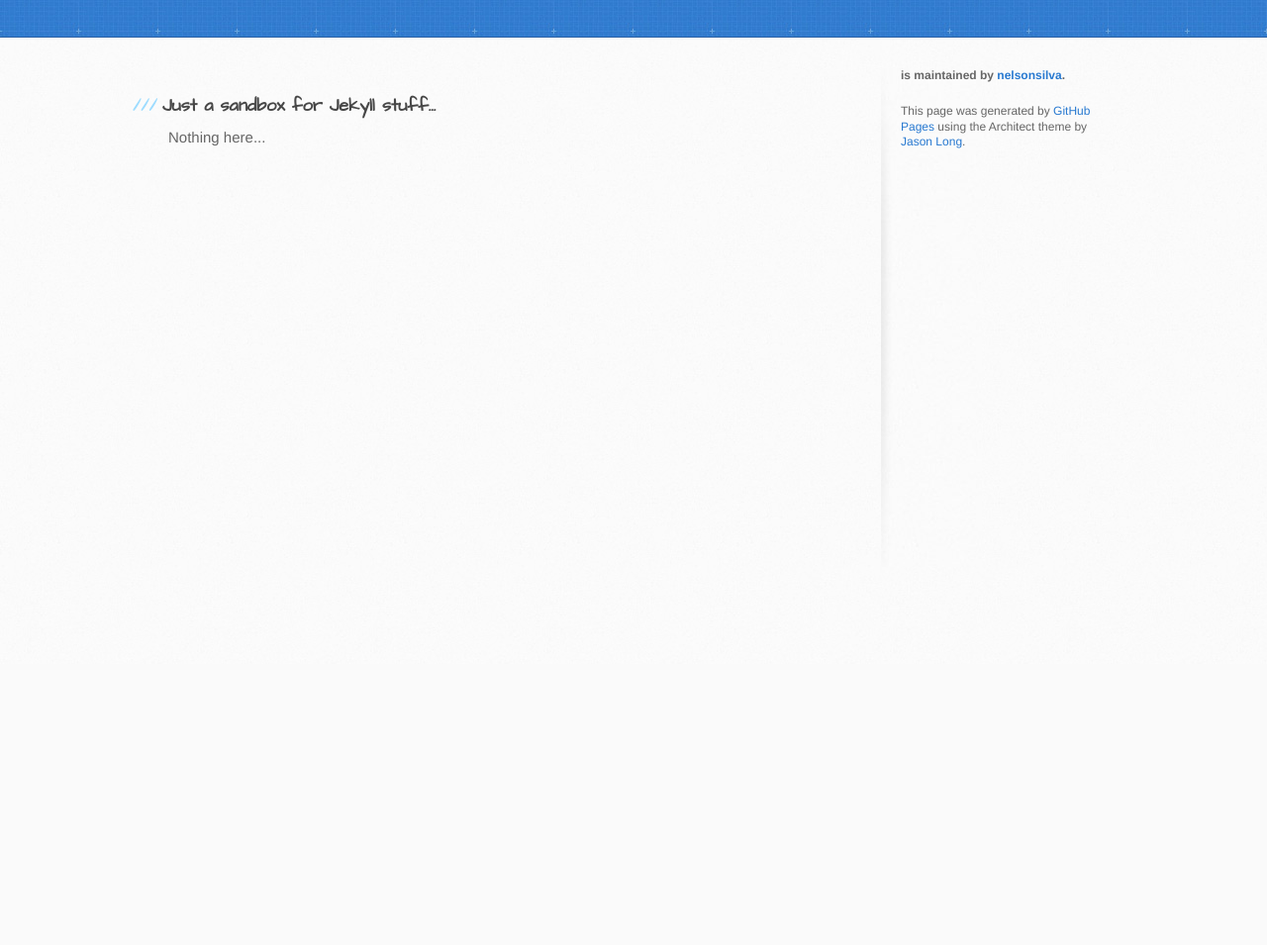
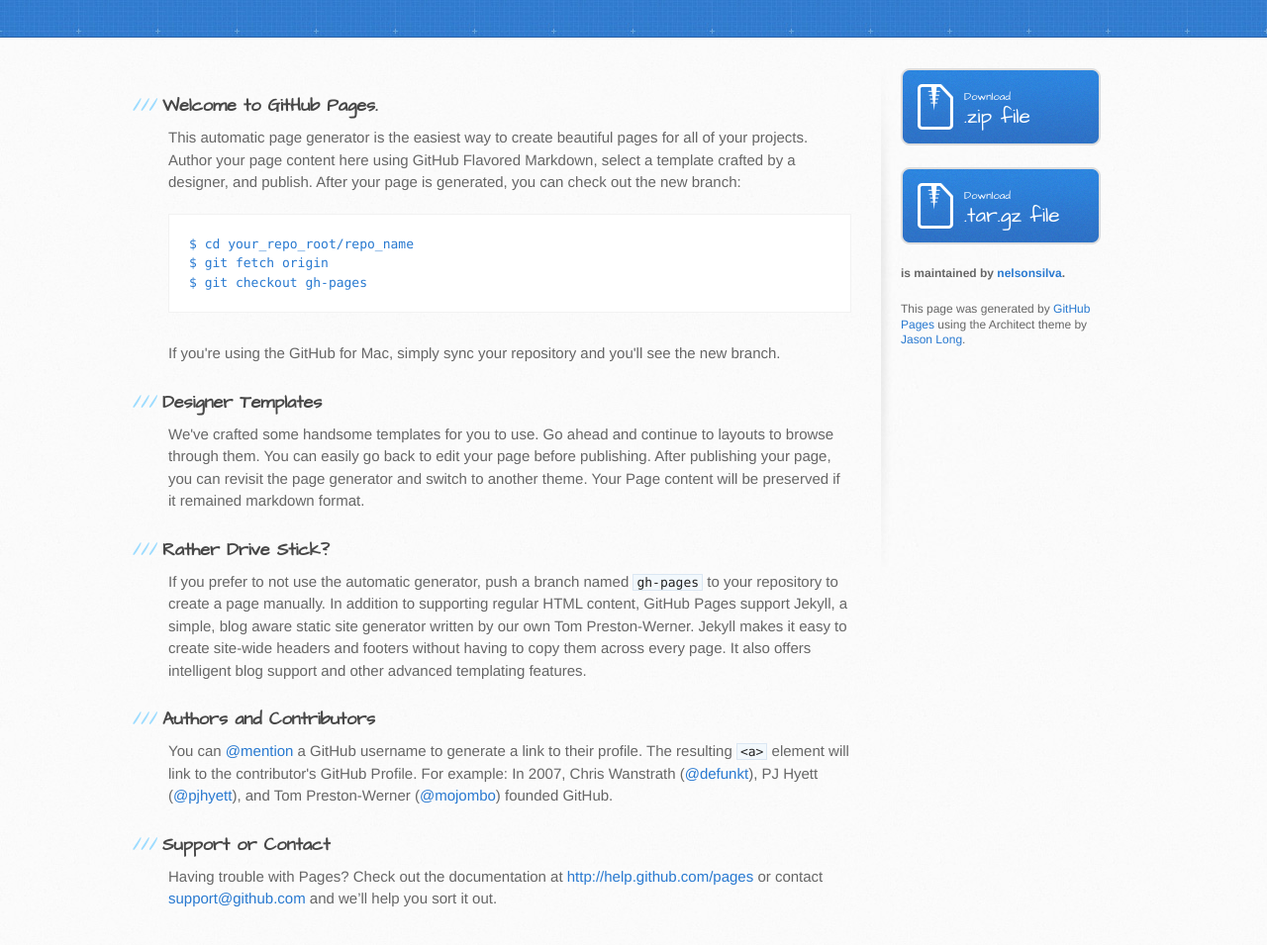
Before and after one commit to nelsonsilva/jekyll-sandbox, a plain HTML site: page index.html in a window 1280 px wide. Shown: the part 129-1084 px from the top of the page at 99% size. Before the commit the page ends 800 px from the top, so only its background shows below. Drawn offline with Linux system fonts and the light colour scheme.

Commit message:
Revert "Test the web hook"
This reverts commit 0ee35bdc9b67c134b586cca3112872e2c6926eac.

```diff
--- a/index.html
+++ b/index.html
@@ -28,11 +28,43 @@
     <div id="content-wrapper">
       <div class="inner clearfix">
         <section id="main-content">
-          <h3>Just a sandbox for Jekyll stuff...</h3>
-          Nothing here...
+          <h3>Welcome to GitHub Pages.</h3>
+
+<p>This automatic page generator is the easiest way to create beautiful pages for all of your projects. Author your page content here using GitHub Flavored Markdown, select a template crafted by a designer, and publish. After your page is generated, you can check out the new branch:</p>
+
+<pre><code>$ cd your_repo_root/repo_name
+$ git fetch origin
+$ git checkout gh-pages
+</code></pre>
+
+<p>If you're using the GitHub for Mac, simply sync your repository and you'll see the new branch.</p>
+
+<h3>Designer Templates</h3>
+
+<p>We've crafted some handsome templates for you to use. Go ahead and continue to layouts to browse through them. You can easily go back to edit your page before publishing. After publishing your page, you can revisit the page generator and switch to another theme. Your Page content will be preserved if it remained markdown format.</p>
+
+<h3>Rather Drive Stick?</h3>
+
+<p>If you prefer to not use the automatic generator, push a branch named <code>gh-pages</code> to your repository to create a page manually. In addition to supporting regular HTML content, GitHub Pages support Jekyll, a simple, blog aware static site generator written by our own Tom Preston-Werner. Jekyll makes it easy to create site-wide headers and footers without having to copy them across every page. It also offers intelligent blog support and other advanced templating features.</p>
+
+<h3>Authors and Contributors</h3>
+
+<p>You can <a href="https://github.com/blog/821" class="user-mention">@mention</a> a GitHub username to generate a link to their profile. The resulting <code>&lt;a&gt;</code> element will link to the contributor's GitHub Profile. For example: In 2007, Chris Wanstrath (<a href="https://github.com/defunkt" class="user-mention">@defunkt</a>), PJ Hyett (<a href="https://github.com/pjhyett" class="user-mention">@pjhyett</a>), and Tom Preston-Werner (<a href="https://github.com/mojombo" class="user-mention">@mojombo</a>) founded GitHub.</p>
+
+<h3>Support or Contact</h3>
+
+<p>Having trouble with Pages? Check out the documentation at <a href="http://help.github.com/pages">http://help.github.com/pages</a> or contact <a href="mailto:support@github.com">support@github.com</a> and we’ll help you sort it out.</p>
         </section>
 
         <aside id="sidebar">
+          <a href="https://github.com/nelsonsilva/jekyll-sandbox/zipball/master" class="button">
+            <small>Download</small>
+            .zip file
+          </a>
+          <a href="https://github.com/nelsonsilva/jekyll-sandbox/tarball/master" class="button">
+            <small>Download</small>
+            .tar.gz file
+          </a>
 
           <p class="repo-owner"><a href="https://github.com/nelsonsilva/jekyll-sandbox"></a> is maintained by <a href="https://github.com/nelsonsilva">nelsonsilva</a>.</p>
 
```
